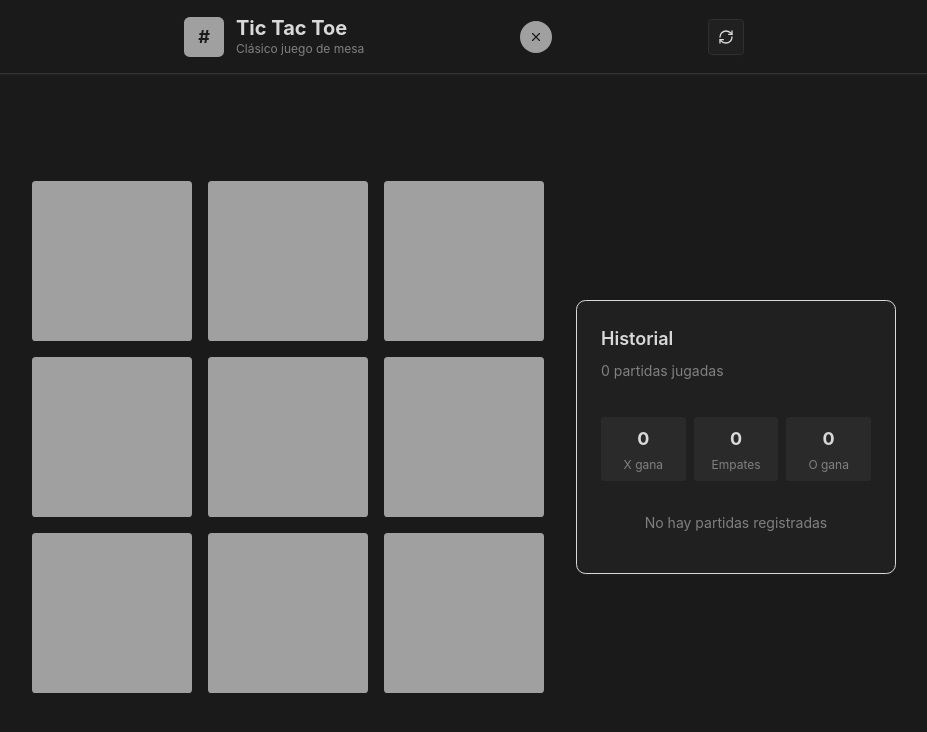
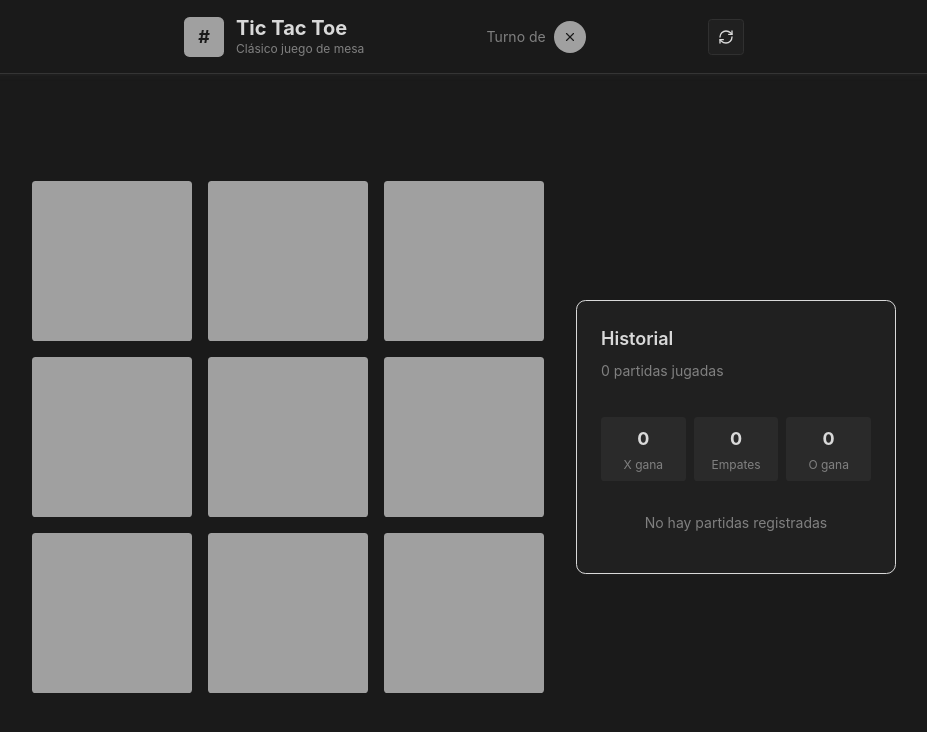
Before and after one commit to CEhM-Hernandez/tic-tac-toe, a React (Vite) app: page / in a window 1280 px wide. Shown: the top 732 px of the page, without its empty margins (176-1103 px from the left). Built offline with nearby package versions, Linux system fonts and the light colour scheme; what js-confetti would draw is missing.

Commit message:
fix: update turn indicator text for clarity

```diff
--- a/src/components/header/header.tsx
+++ b/src/components/header/header.tsx
@@ -23,7 +23,7 @@ export function Header() {
 
         {/* Indicador de turno */}
         <div className="flex items-center gap-2">
-          <span className="text-sm text-muted-foreground hidden xs:inline">Turno:</span>
+          <span className="text-sm text-muted-foreground">Turno de</span>
           <Badge
             variant={currentPlayer === 'X' ? 'default' : 'secondary'}
             className="font-bold rounded-full size-8"
```
